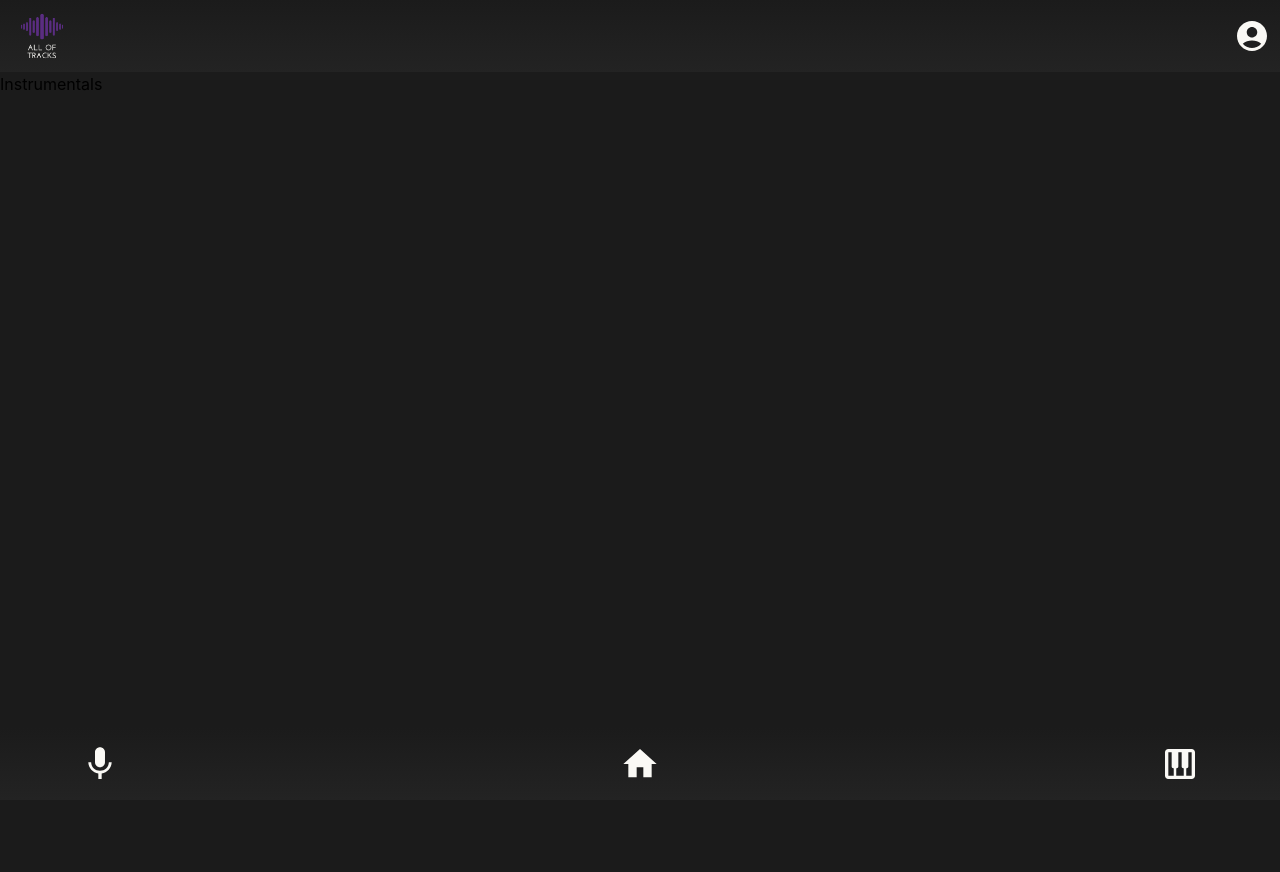
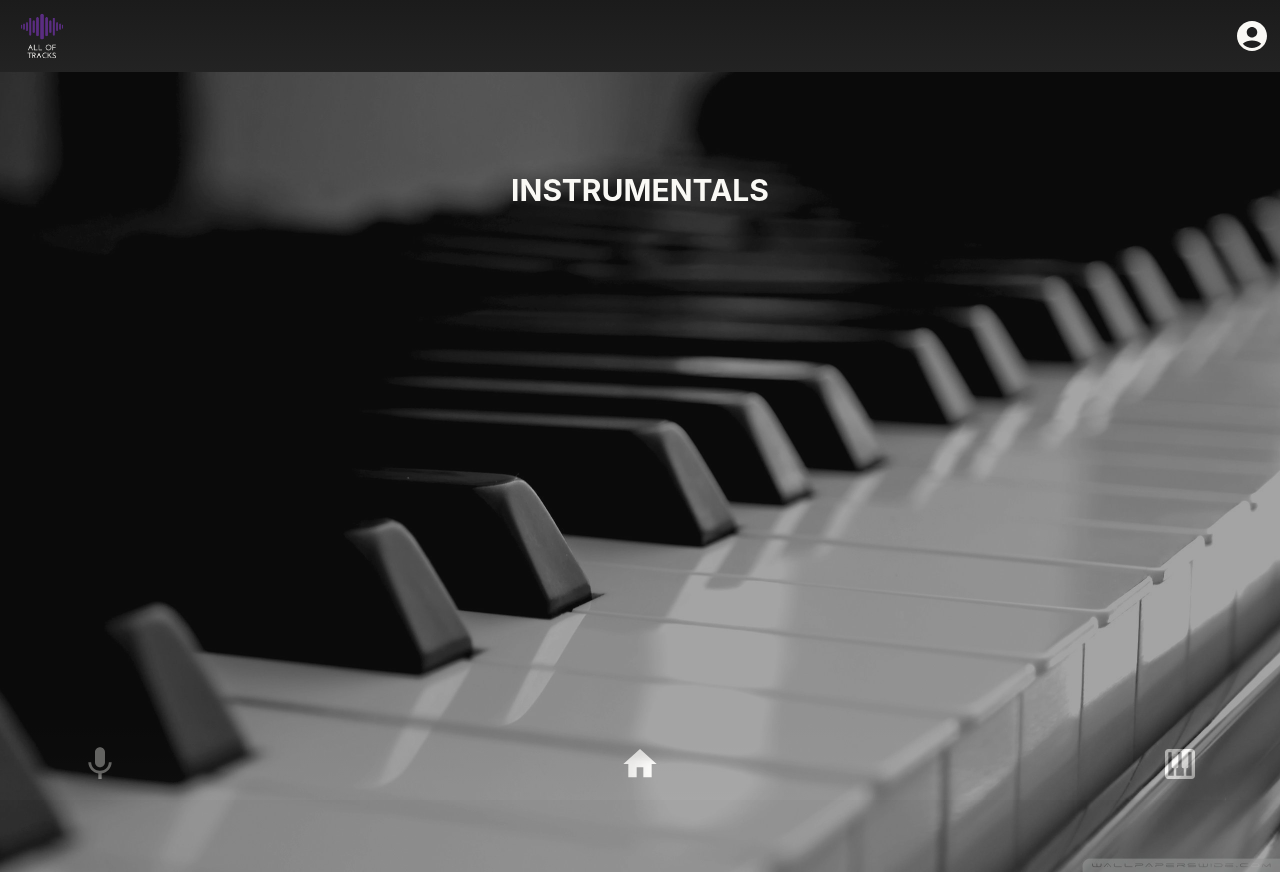
Before and after one commit to Yannis-Barba/hackhaton, a React (Create React App) app: page /Instrumentals in a window 1280 px wide. Before the commit the page ends 800 px from the top, so only its background shows below. Built offline with nearby package versions, Linux system fonts and the light colour scheme.

Commit message:
Image RECORDS and INSTRU ok

```diff
--- a/src/routes/Home.jsx
+++ b/src/routes/Home.jsx
@@ -4,11 +4,9 @@ import imageHome from '../assets/imageHome.jpeg';
 const Home = () => {
   return (
     <div>
-      <img
-        src={imageHome}
-        alt="Home"
-        className="absolute opacity-60 w-screen"
-      />
+      <div className="w-full">
+        <img src={imageHome} alt="Home" className="absolute opacity-60" />
+      </div>
       <div className="grid overflow-hidden grid-cols-3 grid-rows-3 gap-12 relative text-third font-bold text-3xl">
         <h1 className="box row-start-1 row-span-0 col-start-1 col-end-3 ml-1">
           ONE BEAT
--- a/src/routes/Instrumentals.jsx
+++ b/src/routes/Instrumentals.jsx
@@ -1,7 +1,19 @@
 import React from 'react';
+import PianoImg from '../assets/PianoImg.jpeg';
 
 const Instrumentals = () => {
-  return <div>Instrumentals </div>;
+  return (
+    <div>
+      <div className="w-full">
+        <img src={PianoImg} alt="Home" className="absolute opacity-60" />
+      </div>
+      <div className="grid overflow-hidden grid-cols-3 grid-rows-3 gap-3.5 w-auto relative text-third font-bold text-3xl">
+        <h1 className="box row-start-3 col-start-1 col-end-4 text-center">
+          INSTRUMENTALS
+        </h1>
+      </div>
+    </div>
+  );
 };
 
 export default Instrumentals;
--- a/src/routes/Records.jsx
+++ b/src/routes/Records.jsx
@@ -1,7 +1,19 @@
 import React from 'react';
+import Micro from '../assets/Micro.jpeg';
 
 function Records() {
-  return <div>Records</div>;
+  return (
+    <div>
+      <div className="w-full">
+        <img src={Micro} alt="Home" className="absolute opacity-60" />
+      </div>
+      <div className="grid overflow-hidden grid-cols-3 grid-rows-3 gap-3.5 w-auto relative text-third font-bold text-3xl">
+        <h1 className="box row-start-3 col-start-1 col-end-4 text-center">
+          RECORDS
+        </h1>
+      </div>
+    </div>
+  );
 }
 
 export default Records;
```
Also changed, not shown: src/assets/Micro.jpeg (renamed from src/assets/thumb-1920-417448.jpeg), src/assets/PianoImg.jpeg (renamed from src/assets/3337079.jpeg), src/css/Header.css (line endings or trailing spaces).
